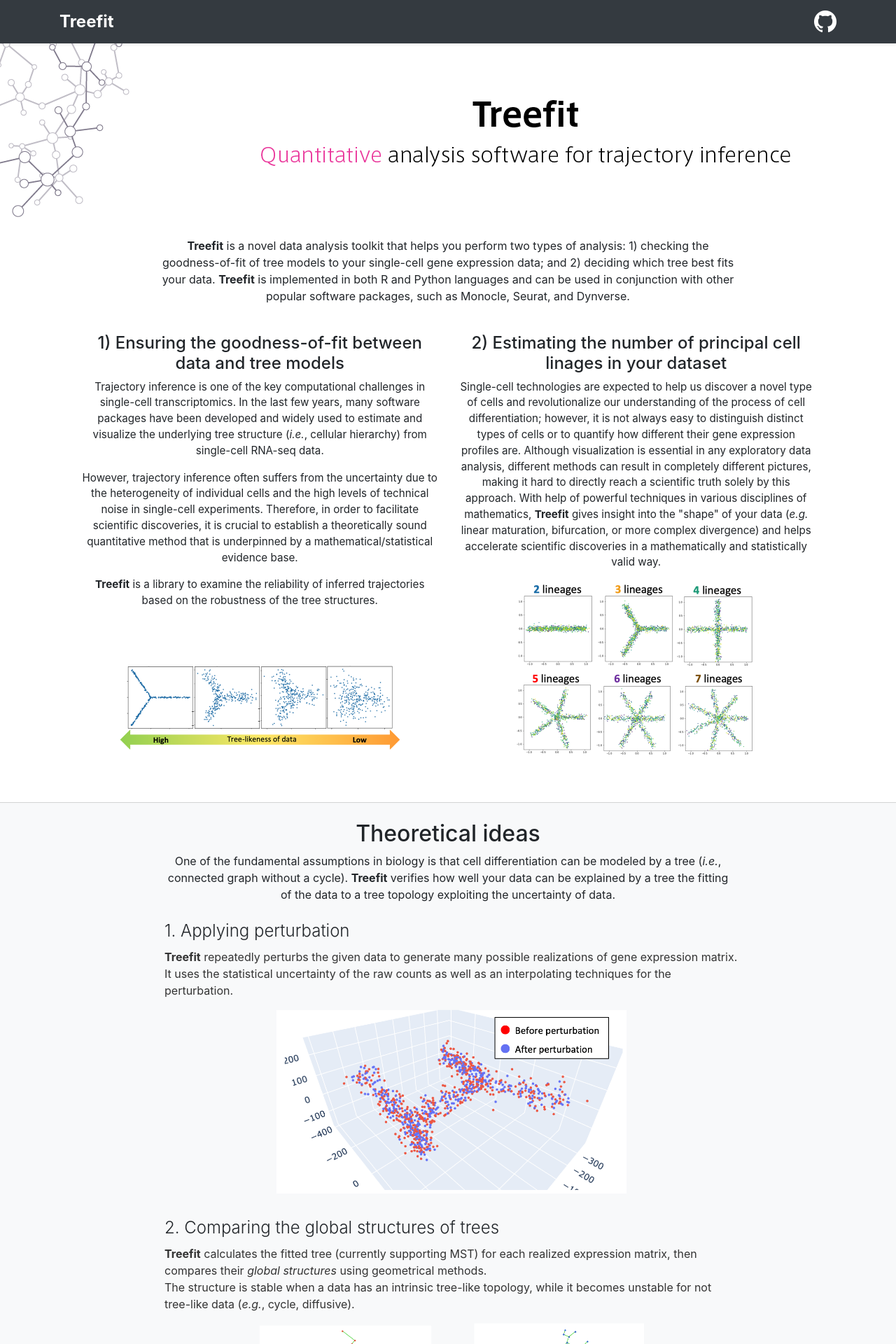
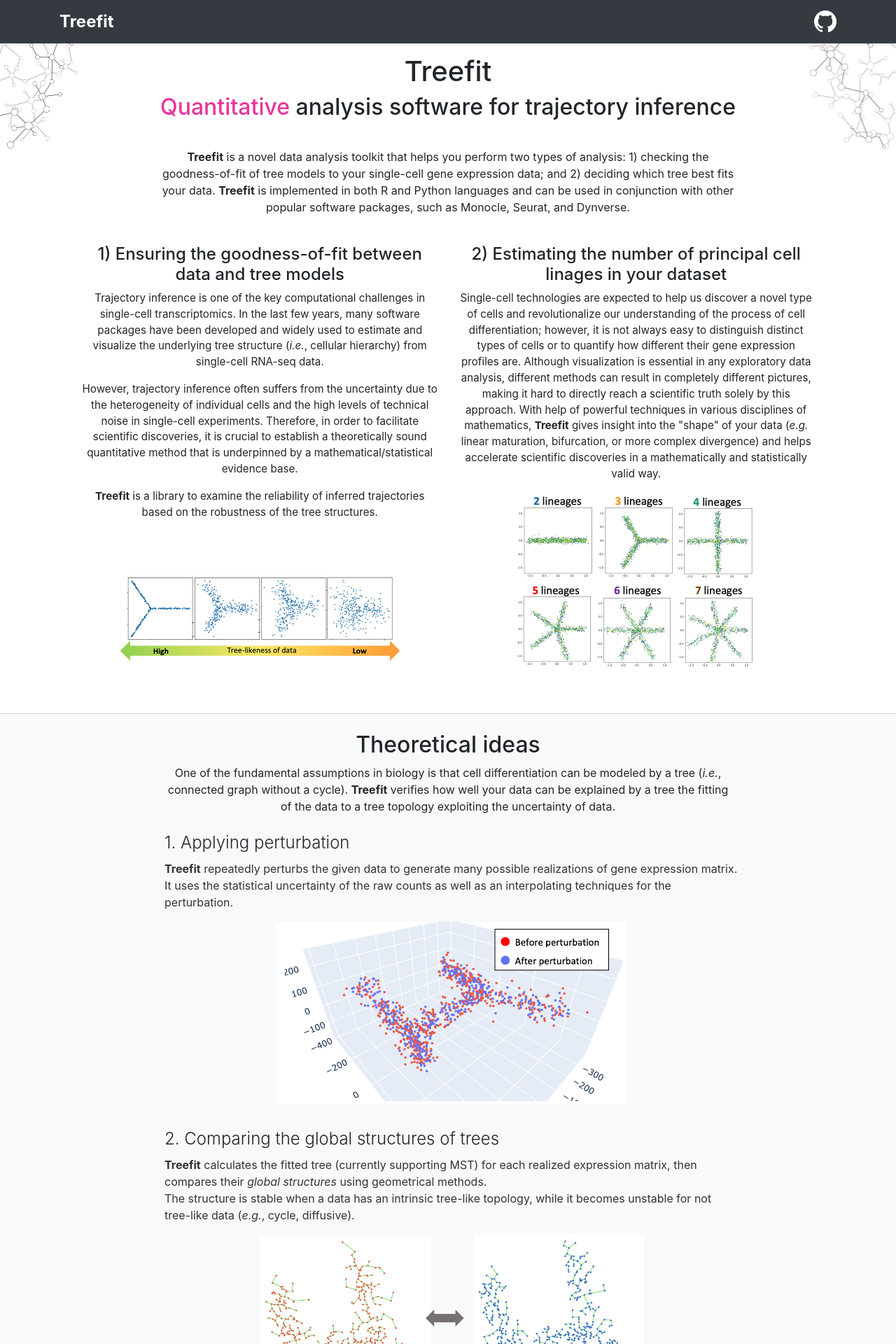
Before and after one commit to hayamizu-lab/hayamizu-lab.github.io, a Jekyll site: the page built from treefit/index.html, in a window 1280 px wide. Shown: the top 1920 px of the page at 70% size. Built offline with Jekyll 4.4.1, drawn with Linux system fonts in a browser that asks for light colours.

Commit message:
Style title

```diff
--- a/_config.yml
+++ b/_config.yml
@@ -3,9 +3,10 @@ description: "Hayamizu lab: Treefit"
 markdown: kramdown
 highlighter: rouge
 exclude:
-  - "Rakefile"
+  - ".dir-locals.el"
   - "Gemfile"
   - "Gemfile.lock"
+  - "Rakefile"
   - "vendor"
 
 kramdown:
--- a/assets/stylesheets/main.scss
+++ b/assets/stylesheets/main.scss
@@ -1,5 +1,12 @@
 ---
 ---
+
+$mobile_max_width: 640px;
+
+em {
+  color: #e93399;
+  font-style: normal;
+}
 
 header {
   .link-github {
@@ -11,19 +18,39 @@ header {
     font-size: 1.5rem;
   }
 }
+
 footer {
   padding: 2rem 0;
 }
 
-main {
-  .jumbotron {
-    h1 {
-      margin-bottom: 1.0rem;
-      font-weight: 400;
-      font-size: 2.8rem;
+#section-title {
+  .title-content {
+    padding-top: 1rem;
+    padding-bottom: 2rem;
+  }
+
+  .title-left {
+    background-image: url(../images/treefit-title-left.png);
+    background-position: left top;
+    background-size: contain;
+    background-repeat: no-repeat;
+  }
+
+  .title-right {
+    background-image: url(../images/treefit-title-right.png);
+    background-position: right top;
+    background-size: contain;
+    background-repeat: no-repeat;
+  }
+
+  @media screen and (max-width: $mobile_max_width) {
+    .title-content {
+      padding-bottom: 0;
     }
-    h3 {
-      font-weight: 200;
+
+    .title-left,
+    .title-right {
+      background-image: none;
     }
   }
 }
--- a/treefit/index.html
+++ b/treefit/index.html
@@ -3,24 +3,24 @@ title: Treefit - Quantitative analysis software for trajectory inference
 description: Treefit - Quantitative analysis software for trajectory inference
 ---
 
-<p class="text-center"><img src="/assets/images/treefitlogo-bold-1500px.png" width=1500></p>
-<!--
-<section class="jumbotron text-center">
-  <div class="container">
-    <h1>Treefit</h1>
-    <h3>Quantitative analysis software for trajectory inference</h3>
+<section id="section-title">
+  <div class="title-left">
+    <div class="title-right">
+      <div class="text-center title-content">
+        <div class="container">
+          <h1>Treefit</h1>
+          <h2><em>Quantitative</em> analysis software for trajectory inference</h2>
+        </div>
+      </div>
+    </div>
   </div>
-</section>
--->
 
-<div class="text-center">
-  <div class="col-md-8 offset-md-2">
-    <!-- <h2>Key features of Treefit</h2> -->
+  <div class="col-md-8 offset-md-2 text-center">
     <p>
       <b>Treefit</b> is a novel data analysis toolkit that helps you perform two types of analysis: 1) checking the goodness-of-fit of tree models to your single-cell gene expression data; and 2) deciding which tree best fits your data. <b>Treefit</b> is implemented in both R and Python languages and can be used in conjunction with other  popular software packages, such as Monocle, Seurat, and Dynverse.
     </p>
   </div>
-</div>
+</section>
 
 <section class="row" id="section-abstract">
   <div class="col-md-5 offset-md-1 text-center">
```
Also changed, not shown: assets/images/treefit-title-left.png (added), assets/images/treefit-title-left.svg (added), assets/images/treefit-title-right.png (added), assets/images/treefit-title-right.svg (added), 2 other files.
